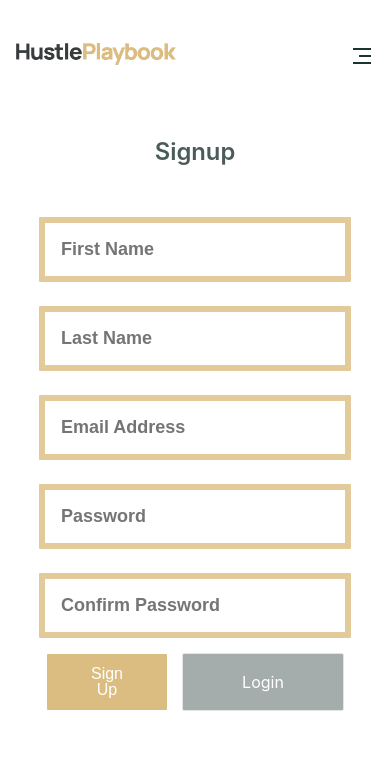
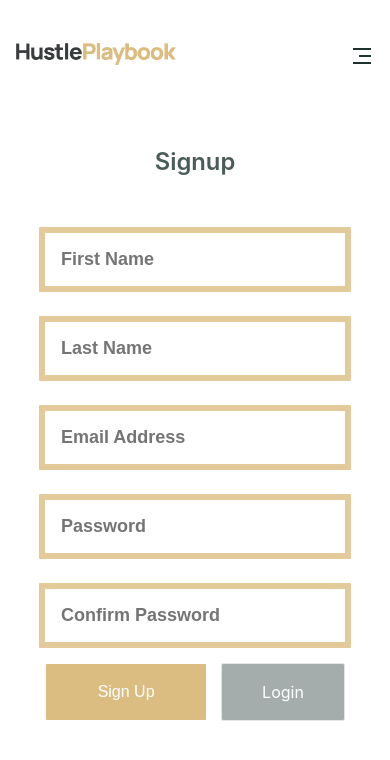
Before and after one commit to farzamkhoddam/morsid, a Next.js app: page /signup in a window 390 px wide. Shown: the top 760 px of the page. Built offline with nearby package versions, Linux system fonts and the light colour scheme.

Commit message:
fix some responsive

```diff
--- a/components/Button.tsx
+++ b/components/Button.tsx
@@ -70,7 +70,7 @@ const Container = styled.div<{ type?: "primary" | "secondary" }>`
   line-height: 1;
   transition: background 0.3s linear;
   max-height: 3.5rem;
-  width: inherit;
+  width: 100%;
   &:hover {
     background-color: ${(props) =>
       props.type === "secondary" ? "white" : "var(--button-alternate-color)"};
--- a/pages/404.tsx
+++ b/pages/404.tsx
@@ -32,11 +32,11 @@ const NotFound = () => (
           Back to Homepage
         </div>
       </Link>
-      <Link href="/contact">
+      {/* <Link href="/contact">
         <div className="button -outline">
           Report this <RiBugLine className="icon -right" />
         </div>
-      </Link>
+      </Link> */}
     </div>
   </div>
 );
--- a/pages/signup.tsx
+++ b/pages/signup.tsx
@@ -7,6 +7,7 @@ import { useState } from "react";
 import SimplePageHeader from "components/simplePageHeader";
 import styled from "styled-components";
 import Button from "components/Button";
+import { device } from "consts/theme";
 
 interface FormValues {
   email: string;
@@ -99,20 +100,26 @@ export default function Signup() {
                 placeholder="Confirm Password"
               />
               <ButtonsContainer>
+                <ResponsiveContainer>
                   <button
                     className="button"
                     disabled={isSubmitting}
                     type="submit"
                     style={{
+                      width: "100%",
                       display: "flex",
                       justifyContent: "center",
-                    margin: "0 0.5rem",
-                    width: "10rem",
                     }}
                   >
                     Sign Up
                   </button>
-                <SignButtom title="Login" to={"/login"} type="secondary" />
+                </ResponsiveContainer>
+                <LoginButtom
+                  title="Login"
+                  to={"/login"}
+                  type="secondary"
+                  childStyle={{ whiteSpace: "nowrap" }}
+                />
               </ButtonsContainer>
             </Form>
           )}
@@ -125,22 +132,42 @@ const Container = styled.div`
   display: flex;
   justify-content: center;
   align-items: center;
+
   flex-direction: column;
-  height: calc(100vh - 16rem);
+  width: 100%;
   width: 100%;
 `;
 const H1 = styled.h1`
   color: var(--secondary-color-normal);
 `;
-const SignButtom = styled(Button)`
+const ResponsiveContainer = styled.div`
+  display: flex;
+  justify-content: center;
+  margin: 0 0.5rem;
+  min-width: 10rem;
+  @media ${device.mobileM} {
+    width: 100%;
+    margin: 0.5rem 0;
+  }
+`;
+const LoginButtom = styled(Button)`
   color: var(--primary-color-dark);
   box-shadow: 0 0 1px rgba(0, 0, 0, 0.6);
   background: #fff;
   margin: 0 0.5rem;
   width: 10rem;
+  @media ${device.mobileM} {
+    width: 100%;
+    margin: 0.5rem 0;
+  }
+
+}
 `;
 const ButtonsContainer = styled.div`
   display: flex;
   justify-content: center;
   width: 100%;
+  @media ${device.mobileM} {
+    flex-direction: column;
+  }
 `;
```
Also changed, not shown: pages/login.tsx (+27 -7 lines). Lines whose indentation alone changed are shown as unchanged.
